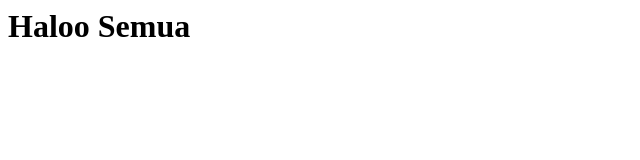
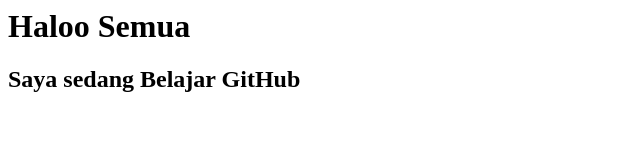
Before and after one commit to Freddian21/Github, a plain HTML site: page index.html in a window 1280 px wide. Shown: the whole page, without its empty margins (0-640 px from the left). Drawn offline with Linux system fonts and the light colour scheme.

Commit message:
Update index.html

```diff
--- a/index.html
+++ b/index.html
@@ -1 +1,2 @@
 <h1>Haloo Semua</h1>
+<h2>Saya sedang Belajar GitHub</h2>
```
